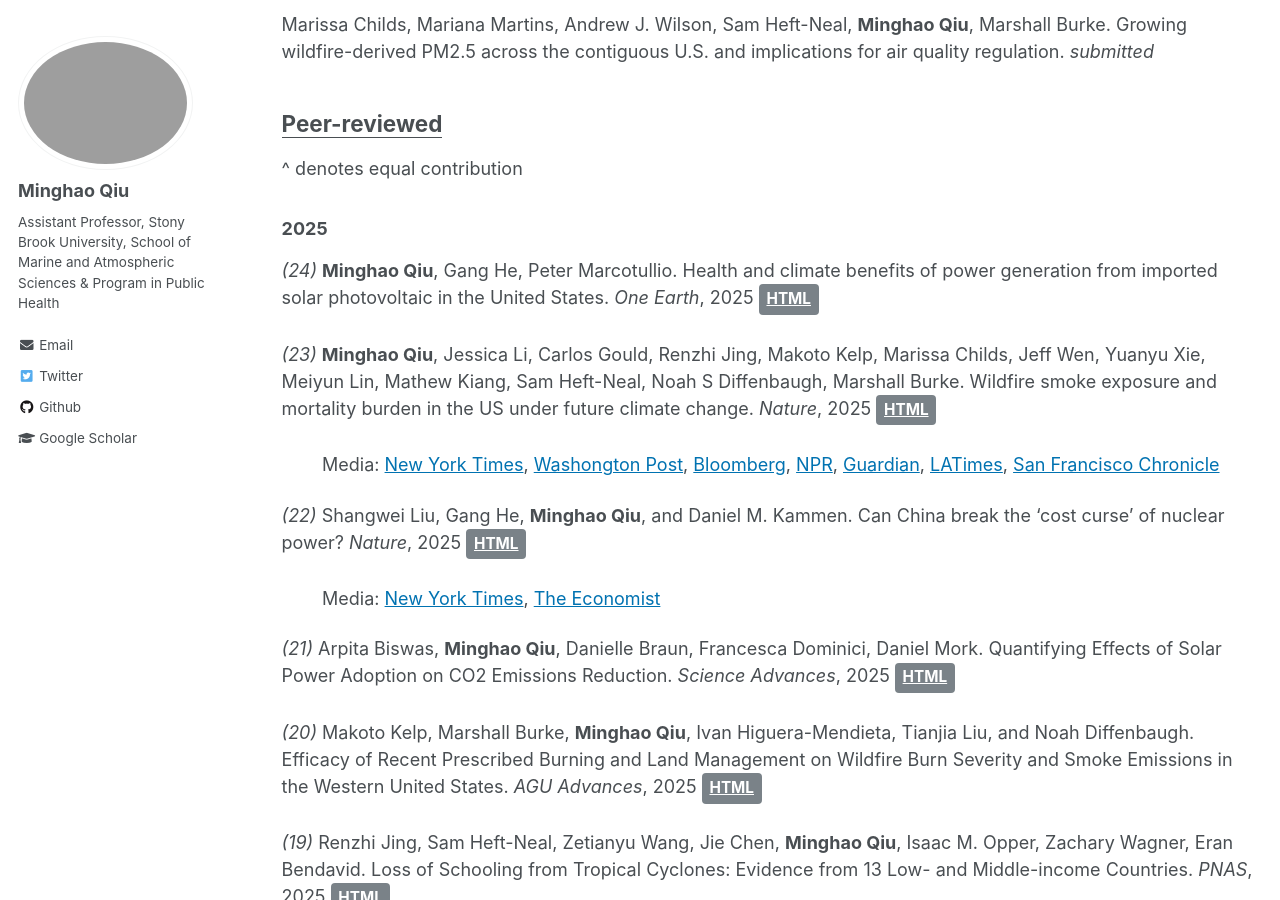
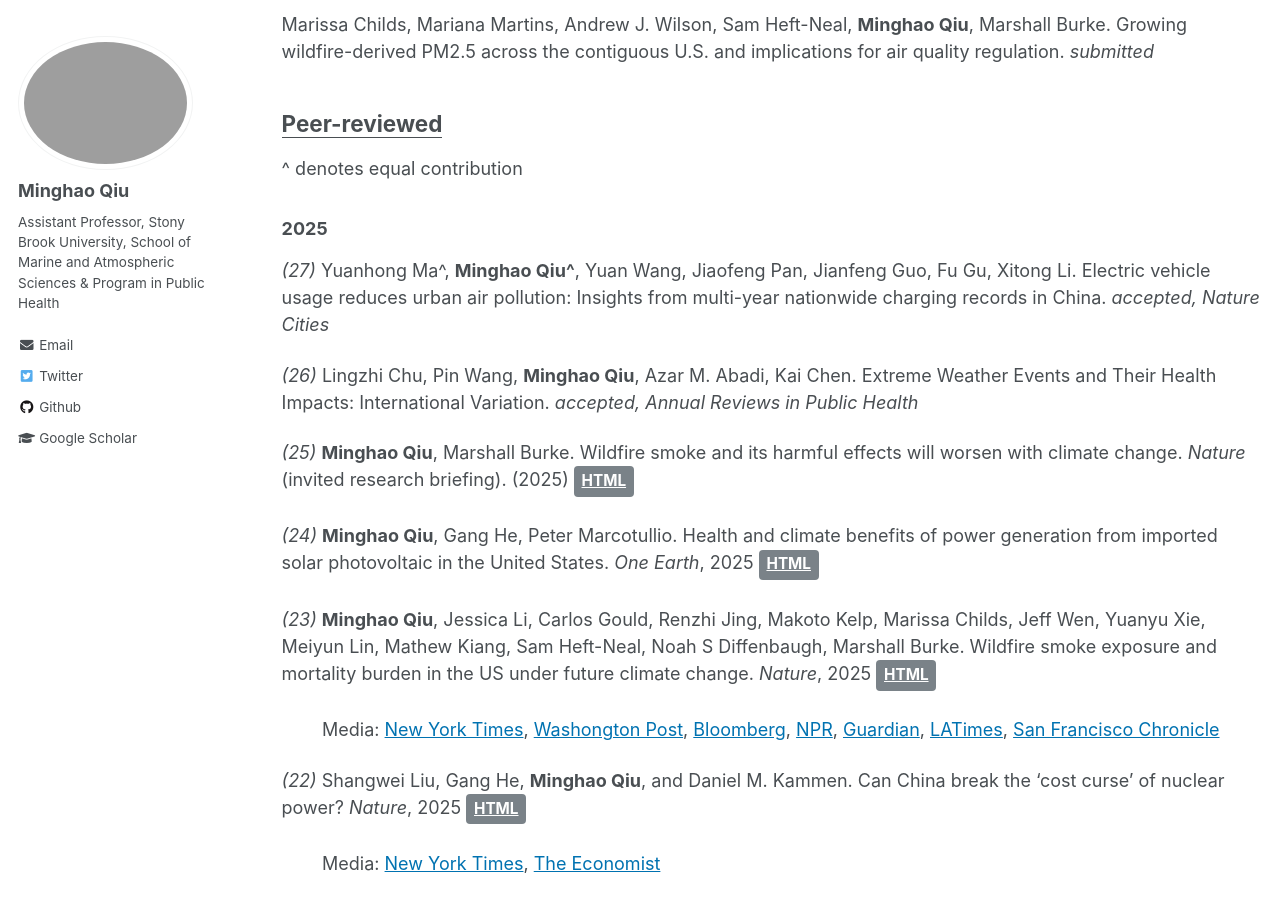
Before and after one commit to mhqiu/mhqiu.github.io, a Jekyll site: the page built from _pages/publications.md, in a window 1280 px wide and 900 px high, scrolled down 1108 px. Built offline with Jekyll 4.4.1, drawn with Linux system fonts in a browser that asks for light colours; formulas are drawn with MathJax 3.

Commit message:
Update publications.md

```diff
--- a/_pages/publications.md
+++ b/_pages/publications.md
@@ -47,6 +47,13 @@ Marissa Childs, Mariana Martins, Andrew J. Wilson, Sam Heft-Neal, **Minghao Qiu*
 ^ denotes equal contribution
 
 ### **2025**
+
+*(27)* Yuanhong Ma^, **Minghao Qiu^**, Yuan Wang, Jiaofeng Pan, Jianfeng Guo, Fu Gu, Xitong Li. Electric vehicle usage reduces urban air pollution: Insights from multi-year nationwide charging records in China. *accepted, Nature Cities*
+
+*(26)* Lingzhi Chu, Pin Wang, **Minghao Qiu**, Azar M. Abadi, Kai Chen. Extreme Weather Events and Their Health Impacts: International Variation. *accepted, Annual Reviews in Public Health*
+
+*(25)* **Minghao Qiu**, Marshall Burke. Wildfire smoke and its harmful effects will worsen with climate change. *Nature* (invited research briefing). (2025)
+<a href="https://https://www.nature.com/articles/d41586-025-03404-x" class="btn">HTML</a>
 
 *(24)* **Minghao Qiu**, Gang He, Peter Marcotullio. Health and climate benefits of power generation from imported solar photovoltaic in the United States. *One Earth*, 2025 <a href="https://www.cell.com/one-earth/abstract/S2590-3322(25)00293-3" class="btn">HTML</a>
 
```
